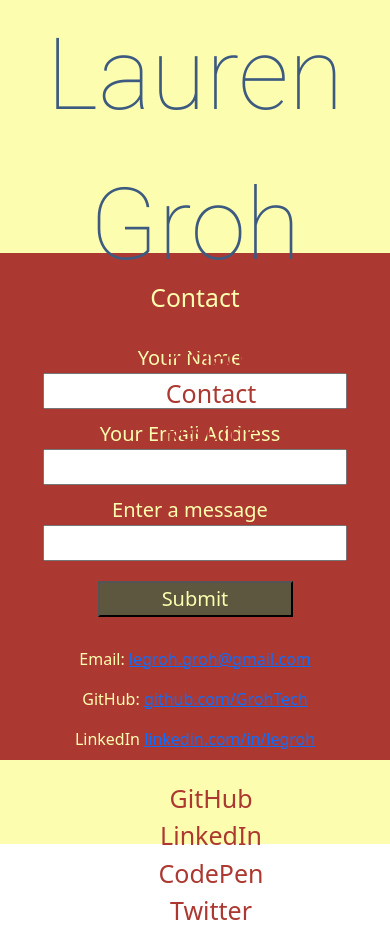
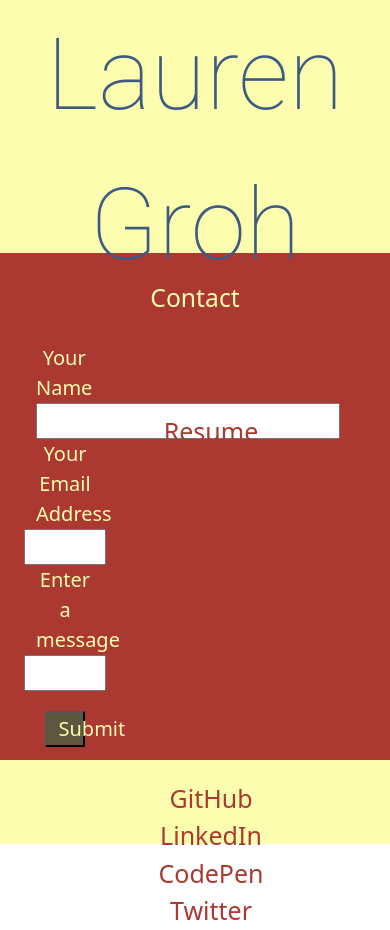
Before and after one commit to GrohTech/react-portfolio, a React (Create React App) app: page /contact in a window 390 px wide. Built offline with nearby package versions, Linux system fonts and the light colour scheme.

Commit message:
fix link color for responsiveness, change contact section format

```diff
--- a/src/components/Contact/Contact.css
+++ b/src/components/Contact/Contact.css
@@ -25,4 +25,16 @@ input{
 }
 .contact-links {
     margin-top: 30px;
+    background-color: #FCFDAF;
+    color: #3D5A80;
+    border-radius: 10px 25px 10px 25px;
+    border: 1px solid #3D5A80;
+    margin-left: 10px;
+    padding: 5px 10px;
+    width: 30vw;
+    max-width: 300px;
 }
+.contact a{
+    text-decoration: none;
+    color: #AC3931;
+    }
--- a/src/components/Contact/index.js
+++ b/src/components/Contact/index.js
@@ -2,9 +2,9 @@ import React, { useState } from 'react';
 import './Contact.css';
 import { validateEmail } from '../../utils/helpers';
 
-function Contact () {
+function Contact() {
 
-    const [formState, setFormState] = useState({ name: '', email: '', message: ''});
+  const [formState, setFormState] = useState({ name: '', email: '', message: '' });
   const [errorMessage, setErrorMessage] = useState('');
   const { name, email, message } = formState;
 
@@ -36,23 +36,28 @@ function Contact () {
     }
   };
 
-    return(
+  return (
     <section id="contact" className="contact">
       <h2>Contact</h2>
+      <section className="container">
+        <section className="row">
+          <section className="col-4">
           <form onSubmit={handleSubmit} className="container">
             <section className="row">
+            <section className="col-8">
+                <label htmlFor="name">Your Name</label>
+            </section>
             <section className="col-sm">
-                  <label htmlFor="name">Your Name</label>
                 <input type="text" name="name" defaultValue={name} onBlur={handleChange}></input>
             </section>
-                  <section className="col-sm">
+            </section>
+            <section className="row">
                 <label htmlFor="email">Your Email Address</label>
                 <input type="text" name="email" defaultValue={email} onBlur={handleChange}></input>
             </section>
-                  <section className="col-sm">
+            <section className="row">
                 <label htmlFor="message">Enter a message</label>
                 <input type="text" name="message" defaultValue={message} onBlur={handleChange}></input>
-                  </section>
             </section>
             <section className="row justify-content-center">
               {errorMessage && (
@@ -62,10 +67,15 @@ function Contact () {
               <button type="submit">Submit</button>
             </section>
           </form>
+          </section>
+          <section className="col-sm justify-content-start">
           <section className="contact-links">
             <p>Email: <a href="mailto:legroh.groh@gmail.com">legroh.groh@gmail.com</a></p>
-              <p>GitHub: <a href="https://github.com/GrohTech">github.com/GrohTech</a></p>              <p>LinkedIn <a href="https://www.linkedin.com/in/legroh/">linkedin.com/in/legroh</a></p>
-
+            <p>GitHub: <a href="https://github.com/GrohTech">github.com/GrohTech</a></p>
+            <p>LinkedIn <a href="https://www.linkedin.com/in/legroh/">linkedin.com/in/legroh</a></p>
+          </section>
+          </section>
+        </section>
       </section>
     </section>
   )
--- a/src/components/Resume/index.js
+++ b/src/components/Resume/index.js
@@ -30,7 +30,7 @@ const Resume = () => {
                         <li>WordPress</li>
                     </ul>
                 </section>
-                <section className="resume-item col-sm my-auto">
+                <section className="resume-item col-sm justify-content-start">
                     <h3 className="download-resume "><a href={ resume } target="_blank">Download Resume</a></h3>
                 </section>
                 </section>
```
Lines whose indentation alone changed are shown as unchanged.
